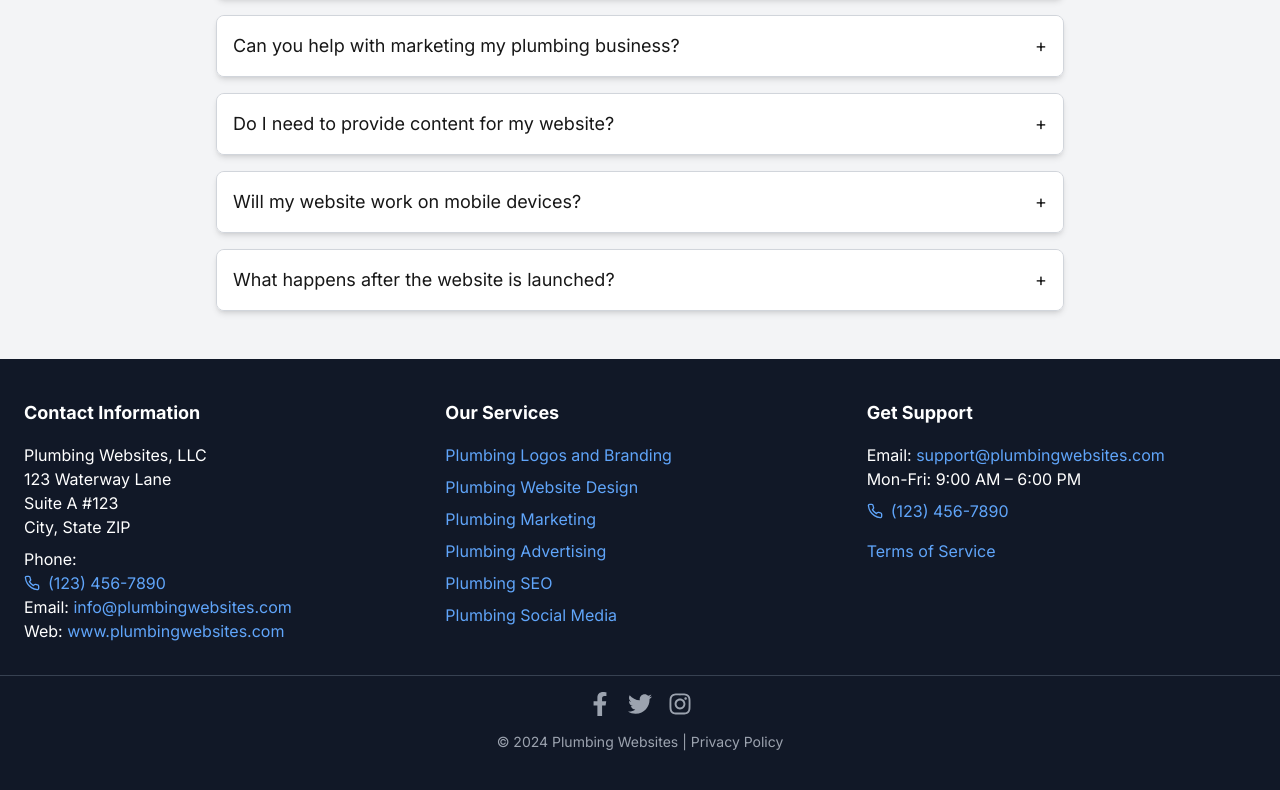
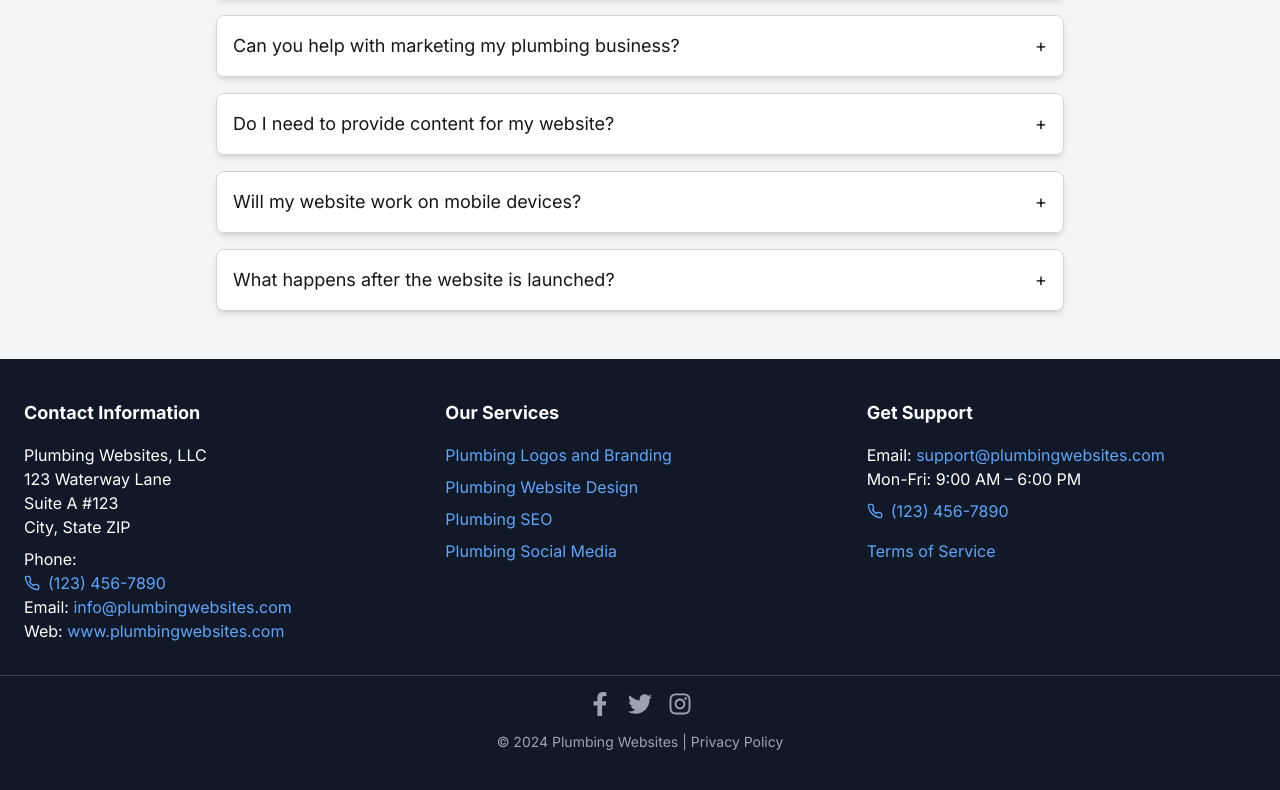
Before and after one commit to lkingl123/ChiroMatrix, a Next.js app: page / in a window 1280 px wide. Shown: the part 1699-2489 px from the top of the page. Built offline with nearby package versions, Linux system fonts and the light colour scheme.

Commit message:
updated footer links and removed chatbot playClickSound()

```diff
--- a/src/app/components/ChatBot.tsx
+++ b/src/app/components/ChatBot.tsx
@@ -63,10 +63,10 @@ const ChatBot = () => {
     }
   };
 
-  const playClickSound = () => {
-    const audio = new Audio("/audio/click.mp3");
-    audio.play();
-  };
+  // const playClickSound = () => {
+  //   const audio = new Audio("/audio/click.mp3");
+  //   audio.play();
+  // };
 
   return (
     <div className="fixed bottom-4 right-4 flex flex-col items-end">
@@ -114,7 +114,7 @@ const ChatBot = () => {
       <button
         onClick={() => {
           setIsOpen(!isOpen);
-          playClickSound();
+          // playClickSound();
         }}
         className="w-14 h-14 rounded-full bg-blue-500 hover:bg-blue-600 text-white shadow-lg flex items-center justify-center transition-transform transform hover:scale-110"
         title={isOpen ? "Close Chat" : "Open Chat"}
@@ -140,7 +140,7 @@ const ChatBot = () => {
           <button
             onClick={() => {
               setIsOpen(false);
-              playClickSound();
+              // playClickSound();
             }}
             className="text-white hover:text-gray-200"
           >
--- a/src/app/components/Footer.tsx
+++ b/src/app/components/Footer.tsx
@@ -47,7 +47,7 @@ export default function Footer() {
           <ul className="space-y-2">
             <li>
               <a
-                href="/services-programs/logo-branding"
+                href="/services-programs/branding"
                 className="text-blue-400 hover:underline"
               >
                 Plumbing Logos and Branding
@@ -55,28 +55,14 @@ export default function Footer() {
             </li>
             <li>
               <a
-                href="/services-programs/website-design"
+                href="/services-programs/web-design"
                 className="text-blue-400 hover:underline"
               >
                 Plumbing Website Design
               </a>
             </li>
-            <li>
-              <a
-                href="/services-programs/marketing"
-                className="text-blue-400 hover:underline"
-              >
-                Plumbing Marketing
-              </a>
-            </li>
-            <li>
-              <a
-                href="/services-programs/advertising"
-                className="text-blue-400 hover:underline"
-              >
-                Plumbing Advertising
-              </a>
-            </li>
+
+
             <li>
               <a
                 href="/services-programs/seo"
```
